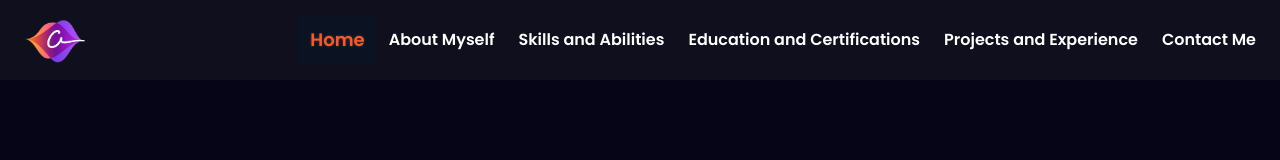
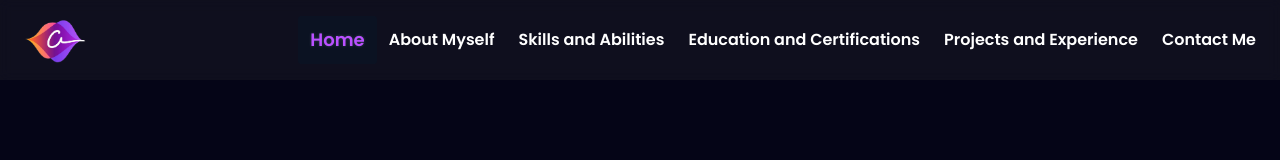
Before and after one commit to ganraj21/Portfolio-Web-Application, a React (Create React App) app: page / in a window 1280 px wide. Shown: the top 160 px of the page. Built offline with nearby package versions, Linux system fonts and the light colour scheme.

Commit message:
styles changes

```diff
--- a/src/pages/Navbar.css
+++ b/src/pages/Navbar.css
@@ -113,7 +113,7 @@
   }
   .active_navbtn,
   .MenuItems a:hover {
-    color: #ff5722 !important;
+    color: #ba50ff !important;
     font-size: 18px !important;
     background: #0220353d;
     border-radius: 3px;
```
